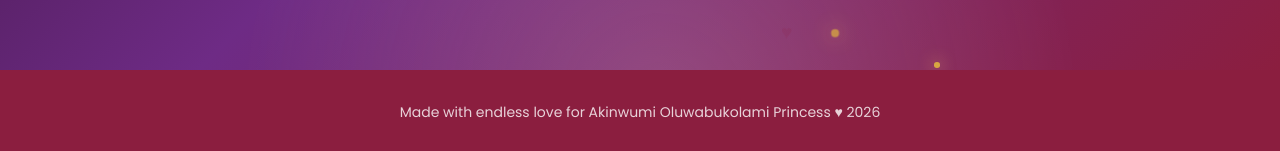
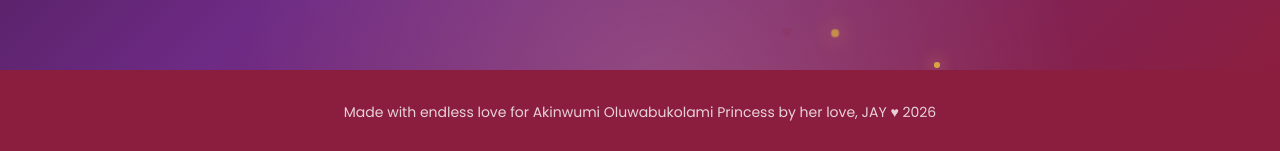
Before and after one commit to Jaylord-tech/Princess, a React (Vite) app: page / in a window 1280 px wide. Shown: the part 4460-4611 px from the top of the page. Built offline with nearby package versions, Linux system fonts and the light colour scheme.

Commit message:
Update footer dedication

```diff
--- a/src/App.jsx
+++ b/src/App.jsx
@@ -380,7 +380,7 @@ export default function App() {
         <FinalSection />
       </main>
       <footer className="bg-burgundy px-5 py-8 text-center text-sm text-white/80">
-        Made with endless love for Akinwumi Oluwabukolami Princess ♥ {new Date().getFullYear()}
+        Made with endless love for Akinwumi Oluwabukolami Princess by her love, JAY ♥ {new Date().getFullYear()}
       </footer>
       <MusicControl />
     </>
```
